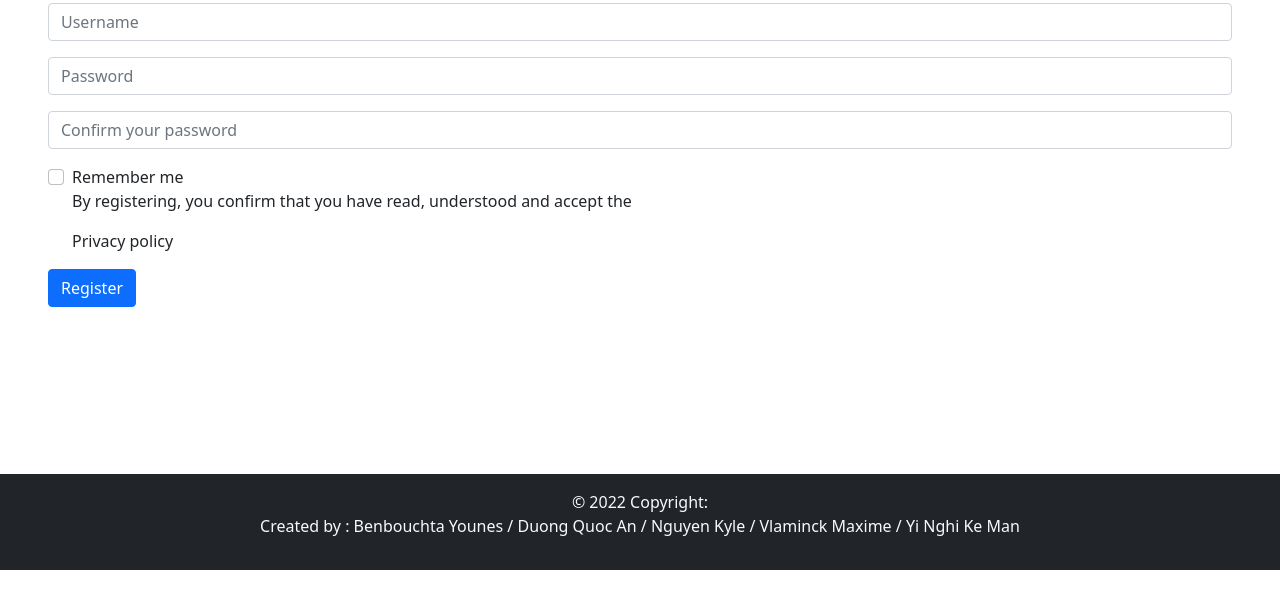
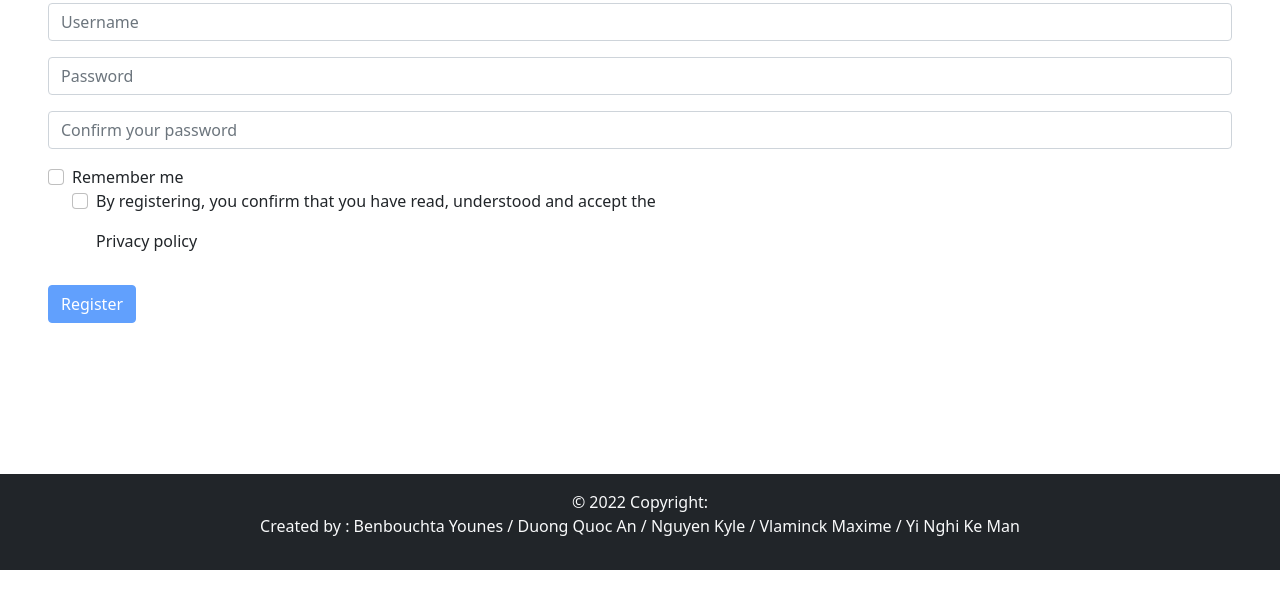
Before and after one commit to e-vinci/web2-2022-project-group-13, a website built with webpack: page frontend/src/index.html in a window 1280 px wide. Both pictures are taken after a click on the link "Register". Shown: the part 171-780 px from the top of the page. Built offline with nearby package versions, Linux system fonts and the light colour scheme; some packages are replaced by stand-ins of ours; files whose address does not match are found by name; a web font is replaced by a local one.

Commit message:
add checkbox for grpd

```diff
--- a/frontend/src/Components/Pages/RegisterPage.js
+++ b/frontend/src/Components/Pages/RegisterPage.js
@@ -57,7 +57,7 @@ function renderRegisterForm() {
   submit.id = 'submitButton';
   submit.value = 'Register';
   submit.type = 'submit';
-  submit.className = 'btn btn-primary';
+  submit.className = 'btn btn-primary disabled';
 
   // Create div wrapper for checkbox + his label
   const formCheckWrapper = document.createElement('div');
@@ -80,10 +80,25 @@ function renderRegisterForm() {
   checkLabel.className = 'form-check-label';
   checkLabel.textContent = 'Remember me';
 
-  const rgpd = `<p id="rgpd">
+  // create rgpdBox
+  const divRpgdWrapper = document.createElement('div');
+  divRpgdWrapper.className = 'mb-3 form-check';
+  divRpgdWrapper.id = 'checkBoxWrapper';
+
+  const rgpdBox = document.createElement('input');
+  rgpdBox.type = 'checkbox';
+  rgpdBox.className = 'form-check-input';
+  rgpdBox.id = 'rgpdBox';
+  rgpdBox.addEventListener('click', onCheckBoxRgpdClicked);
+
+  const checkRgpdLabel = document.createElement('label');
+  checkRgpdLabel.id = 'labelForCheckbox';
+  checkRgpdLabel.className = 'form-check-label';
+  checkRgpdLabel.innerHTML += `<p id="rgpd">
   By registering, you confirm that you have read, understood and accept the <div id = "termOfUse"><p>
   Privacy policy<p></div>
   </p>`;
+
   // Create paragraph for error message
   const errorMessage = document.createElement('p');
   errorMessage.id = 'errorMessage';
@@ -92,7 +107,9 @@ function renderRegisterForm() {
   // Appenchild remember me + his label to the wrapper
   formCheckWrapper.appendChild(rememberme);
   formCheckWrapper.appendChild(checkLabel);
-  formCheckWrapper.innerHTML += rgpd;
+  divRpgdWrapper.appendChild(rgpdBox);
+  divRpgdWrapper.appendChild(checkRgpdLabel);
+  formCheckWrapper.appendChild(divRpgdWrapper);
 
   // Appenchild all field from the form to the form
   form.appendChild(title);
@@ -132,6 +149,18 @@ function renderRegisterForm() {
 
 function onCheckboxClicked(e) {
   setRememberMe(e.target.checked);
+}
+
+function onCheckBoxRgpdClicked(e){
+  if (e.target.checked){
+    const RegisterButtonEnable = document.getElementById('submitButton');
+    RegisterButtonEnable.className = RegisterButtonEnable.className.replace('disabled', '');
+  }
+  else{
+    const RegisterButtonEnable = document.getElementById('submitButton');
+    RegisterButtonEnable.className += ' disabled';
+  }
+
 }
 
 async function onRegister(e) {
--- a/frontend/src/stylesheets/main.css
+++ b/frontend/src/stylesheets/main.css
@@ -232,6 +232,10 @@ svg {
 #rememberme {
   position: absolute;
 }
+#rgpdBox{
+  position: absolute;
+  margin-top : 15px;
+}
 
 #labelForCheckbox {
   padding-left: 0.5%;
@@ -297,7 +301,7 @@ main {
 }
 #termOfUse p {
   font-style: italic;
-  margin-right: 25px;
+  margin-right: 50px;
   color: #fa9961;
   text-decoration: underline;
 }
```
